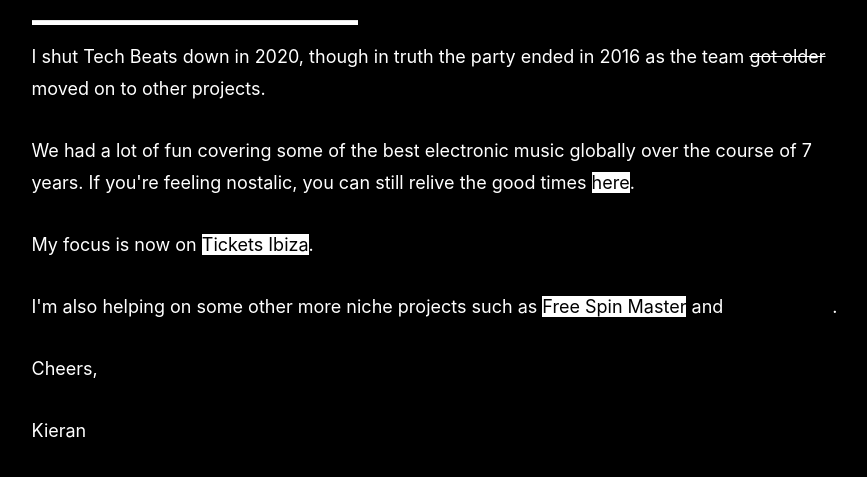
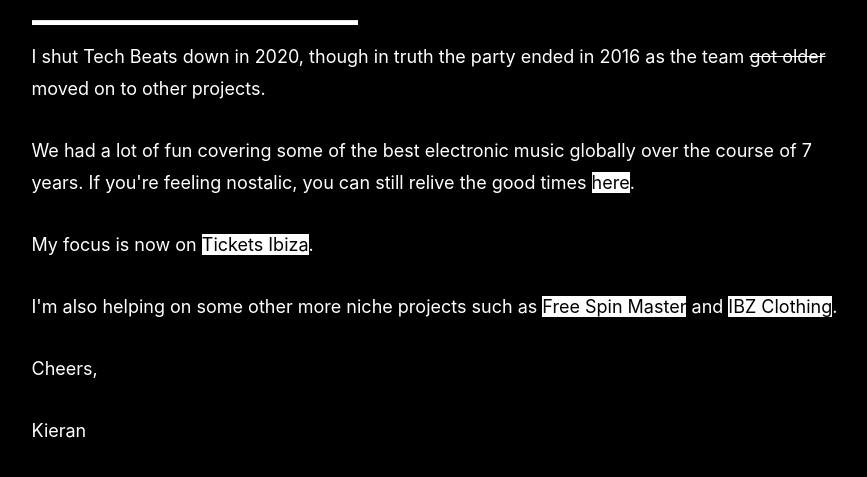
Before and after one commit to kierand0yle/Tech-Beats, a plain HTML site: page index.html in a window 1280 px wide. Shown: the part 225-702 px from the top of the page, without its empty margins (201-1068 px from the left). Drawn offline with nearby package versions, Linux system fonts and the light colour scheme; a web font is replaced by a local one.

Commit message:
css tweak

```diff
--- a/index.html
+++ b/index.html
@@ -65,7 +65,6 @@
 	  margin: 0 auto;
 }
   </style>
-  <meta property="og:image" content="img/social.png"/>
   <meta property="og:title" content="TechBeats.co.uk"/>
   <meta property="og:site_name" content="TechBeats.co.uk"/>
   <meta property="og:url" content="http://www.techbeats.co.uk"/>
@@ -79,7 +78,7 @@
         <p>I shut Tech Beats down in 2020, though in truth the party ended in 2016 as the team <strike>got older</strike> moved on to other projects.</p>
         <p>We had a lot of fun covering some of the best electronic music globally over the course of 7 years. If you're feeling nostalic, you can still relive the good times <a href="https://web.archive.org/web/2019*/techbeats.co.uk" class="white-bg">here</a>.</p>
         <p>My focus is now on <a href="https://ticketsibiza.co.uk" class="white-bg">Tickets Ibiza</a>.</p>
-        <p>I'm also helping on some other more niche projects such as <a href="http://freespinmaster.com" class="white-bg">Free Spin Master</a> and <a href="https://ibz.clothing/">IBZ Clothing</a>.</p>
+        <p>I'm also helping on some other more niche projects such as <a href="http://freespinmaster.com" class="white-bg">Free Spin Master</a> and <a href="https://ibz.clothing/" class="white-bg">IBZ Clothing</a>.</p>
         <p>Cheers,</p>
         <p>Kieran</p>
       </div>
```
